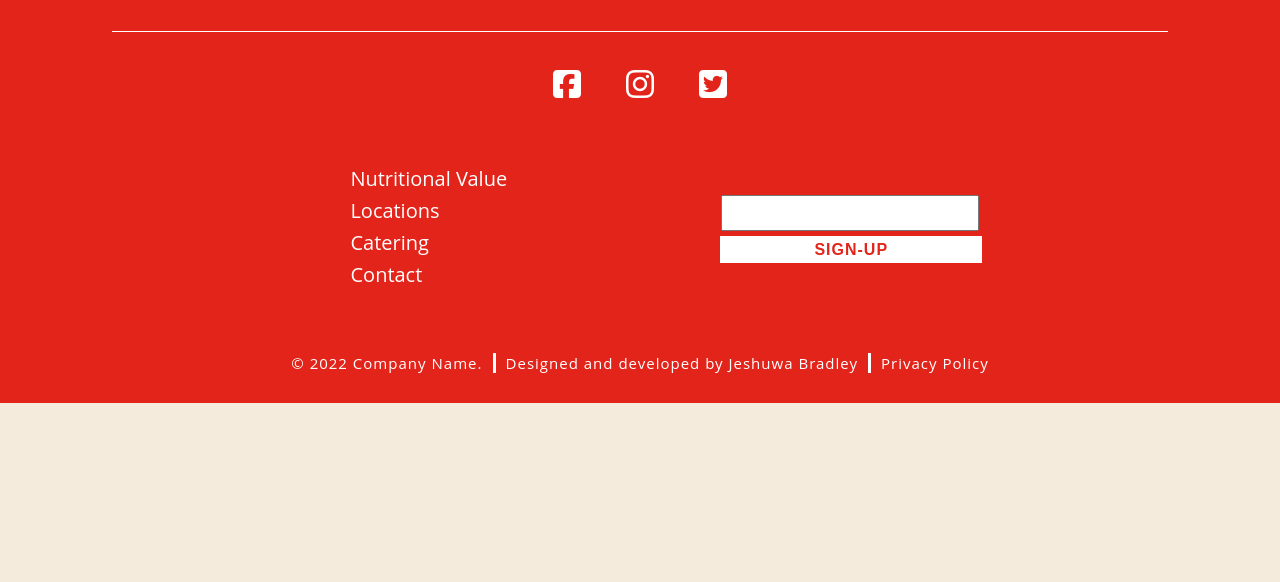
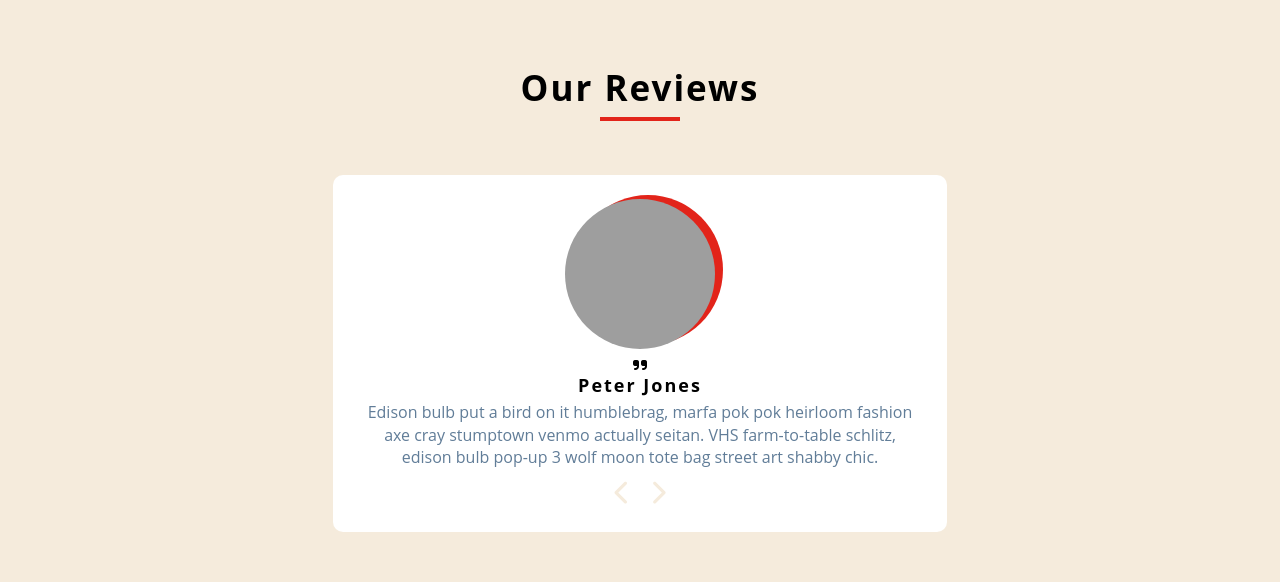
Before and after one commit to JeshuwaBradley/pazzarie, a React (Create React App) app: page / in a window 1280 px wide. Shown: the part 1829-2411 px from the top of the page. Before the commit the page ends 2232 px from the top, so only its background shows below. Built offline with nearby package versions, Linux system fonts and the light colour scheme; grey boxes are pictures that could not be loaded.

Commit message:
add review section ui

```diff
--- a/public/styles.css
+++ b/public/styles.css
@@ -531,12 +531,157 @@ body {
 	background-size: cover;
 }
 
-/* .row-item img {
-	object-fit: cover !important;
-	overflow: hidden;
-	max-width: 100%;
-	max-height: 100%;
-} */
+/* Review Section  */
+
+* {
+	margin: 0;
+	padding: 0;
+}
+
+main {
+	min-width: 98vw;
+	min-height: 80vh;
+}
+
+.review-container {
+	display: flex;
+	align-items: center;
+	justify-content: center;
+}
+
+.review-container.col {
+	flex-direction: column;
+}
+
+.review-container-title h2 {
+	font-size: 35px;
+	line-height: 1;
+	margin-bottom: 12px;
+	letter-spacing: 2px;
+}
+
+.underline {
+	height: 4px;
+	width: 80px;
+	background: #e2241a;
+	margin: 0 auto 54px;
+}
+
+.review {
+	background: white;
+	border-radius: 10px;
+	width: 70vw;
+	max-width: 550px;
+	text-align: center;
+	padding: 24px 32px;
+}
+
+.review-img-container {
+	position: relative;
+	width: 150px;
+	height: 150px;
+	border-radius: 50%;
+	margin: 0 auto;
+	margin-bottom: 1.5rem;
+}
+
+.review-img-container:before {
+	content: "";
+	width: 100%;
+	height: 100%;
+	background: #e2241a;
+	position: absolute;
+	top: -0.25rem;
+	right: -0.5rem;
+	border-radius: 50%;
+}
+.fas.fa-quote-right {
+	font-weight: 900;
+	position: absolute;
+	top: 0;
+	left: 0;
+	width: 40px;
+	height: 40px;
+	display: grid;
+	place-items: center;
+	border-radius: 50%;
+	transform: translateY(25%);
+	background: #49a6e9;
+	color: white;
+}
+
+#img {
+	height: 100%;
+	width: 100%;
+	object-fit: cover;
+	border-radius: 50%;
+	position: relative;
+}
+
+.review p {
+	margin-bottom: 4px;
+	text-align: center;
+}
+
+#author {
+	font-weight: 700;
+	font-size: 18px;
+	letter-spacing: 2px;
+	text-transform: capitalize;
+}
+
+#job {
+	font-size: 13px;
+	color: #49a6e9;
+	text-transform: uppercase;
+}
+
+#info {
+	color: #617d98;
+	line-height: 1.4;
+	font-size: 16px;
+}
+
+.review-arrow-buttons {
+	margin-top: 10px;
+}
+
+.btn {
+	outline: none;
+	border: none;
+	background: transparent;
+	user-select: none;
+}
+
+.arrow-btn,
+.surprise-btn {
+	transition: all 0.3s linear;
+}
+
+.arrow-btn {
+	color: #f5ebdc;
+	margin: 0 10px;
+	font-size: 25px;
+	cursor: pointer;
+}
+
+.arrow-btn:hover {
+	color: #f0bda9;
+}
+
+.surprise-btn {
+	border: 2px solid #49a6e9;
+	font-size: 12px;
+	padding: 5px 10px;
+	margin: 15px 0 0;
+	border-radius: 10px;
+	color: #49a6e9;
+}
+
+.surprise-btn:hover {
+	color: black;
+	background: #49a6e9;
+}
 
 /* Product page  */
 
--- /dev/null
+++ b/src/components/review.jsx
@@ -0,0 +1,97 @@
+import React from "react";
+
+const Review = () => {
+	// const [pos, setPos] = useState(0);
+	// const articles = [
+	// 	{
+	// 		author: "Susan Smith",
+	// 		info: "I'm baby meggings twee health goth +1. Bicycle rights tumeric chartreuse before they sold out chambray pop-up. Shaman humblebrag pickled coloring book salvia hoodie, cold-pressed four dollar toast everyday carry",
+	// 	},
+	// 	{
+	// 		author: "Peter Jones",
+	// 		info: "Sriracha literally flexitarian irony, vape marfa unicorn. Glossier tattooed 8-bit, fixie waistcoat offal activated charcoal slow-carb marfa hell of pabst raclette post-ironic jianbing swag.",
+	// 	},
+	// 	{
+	// 		author: "Anna Johnson",
+	// 		info: "Helvetica artisan kinfolk thundercats lumbersexual blue bottle. Disrupt glossier gastropub deep v vice franzen hell of brooklyn twee enamel pin fashion axe.photo booth jean shorts artisan narwhal.",
+	// 	},
+	// 	{
+	// 		author: "Bill Anderson",
+	// 		info: "Edison bulb put a bird on it humblebrag, marfa pok pok heirloom fashion axe cray stumptown venmo actually seitan. VHS farm-to-table schlitz, edison bulb pop-up 3 wolf moon tote bag street art shabby chic.",
+	// 	},
+	// ];
+
+	// let avatarTitle;
+	// let authorContainer;
+	// let infoContainer;
+
+	// const setArticle = ({ obj }) => {
+	// 	avatarTitle = obj.author.toUpperCase();
+	// 	authorContainer = obj.author;
+	// 	infoContainer = obj.info;
+	// };
+
+	// const leftArrowClick = () => {
+	// 	const prevArticle = pos - 1;
+	// 	setPos(prevArticle >= 0 ? prevArticle : articles.length - 1);
+	// 	console.log(pos);
+	// 	setArticle(articles[pos]);
+	// 	console.log(articles[pos]);
+	// };
+
+	// const rightArrowClick = () => {
+	// 	const nextArticle = pos + 1;
+	// 	setPos(nextArticle < articles.length ? nextArticle : 0);
+	// 	console.log(pos);
+	// 	setArticle(articles[pos]);
+	// 	console.log(articles[pos]);
+	// };
+
+	return (
+		<div className="review-main">
+			<main className="review-container col">
+				<section className="review-container col">
+					<div className="review-container-title">
+						<h2>Our Reviews</h2>
+						<div className="underline"></div>
+					</div>
+					<article className="review">
+						<div className="review-img-container">
+							<img
+								src="https://res.cloudinary.com/diqqf3eq2/image/upload/v1586883334/person-1_rfzshl.jpg"
+								alt=""
+								title="Peter Jones"
+								id="img"
+							/>
+							<i className="fa fa-quote-right"></i>
+						</div>
+						<p id="author">Peter Jones</p>
+						<p id="info">
+							Edison bulb put a bird on it humblebrag, marfa pok
+							pok heirloom fashion axe cray stumptown venmo
+							actually seitan. VHS farm-to-table schlitz, edison
+							bulb pop-up 3 wolf moon tote bag street art shabby
+							chic.
+						</p>
+						<div className="review-arrow-buttons">
+							<button
+								className="btn arrow-btn"
+								// onClick={leftArrowClick}
+							>
+								<i className="fa fa-chevron-left"></i>
+							</button>
+							<button
+								className="btn arrow-btn"
+								// onClick={rightArrowClick}
+							>
+								<i className="fa fa-chevron-right"></i>
+							</button>
+						</div>
+					</article>
+				</section>
+			</main>
+		</div>
+	);
+};
+
+export default Review;
--- a/src/pages/home.jsx
+++ b/src/pages/home.jsx
@@ -2,6 +2,7 @@ import React from "react";
 import Footer from "../components/footer";
 import Hero from "../components/hero";
 import Navbar from "../components/navbar";
+import Review from "../components/review";
 
 const Home = () => {
 	return (
@@ -48,6 +49,7 @@ const Home = () => {
 					</div>
 				</div>
 			</div> */}
+			<Review />
 			<Footer />
 		</div>
 	);
```
